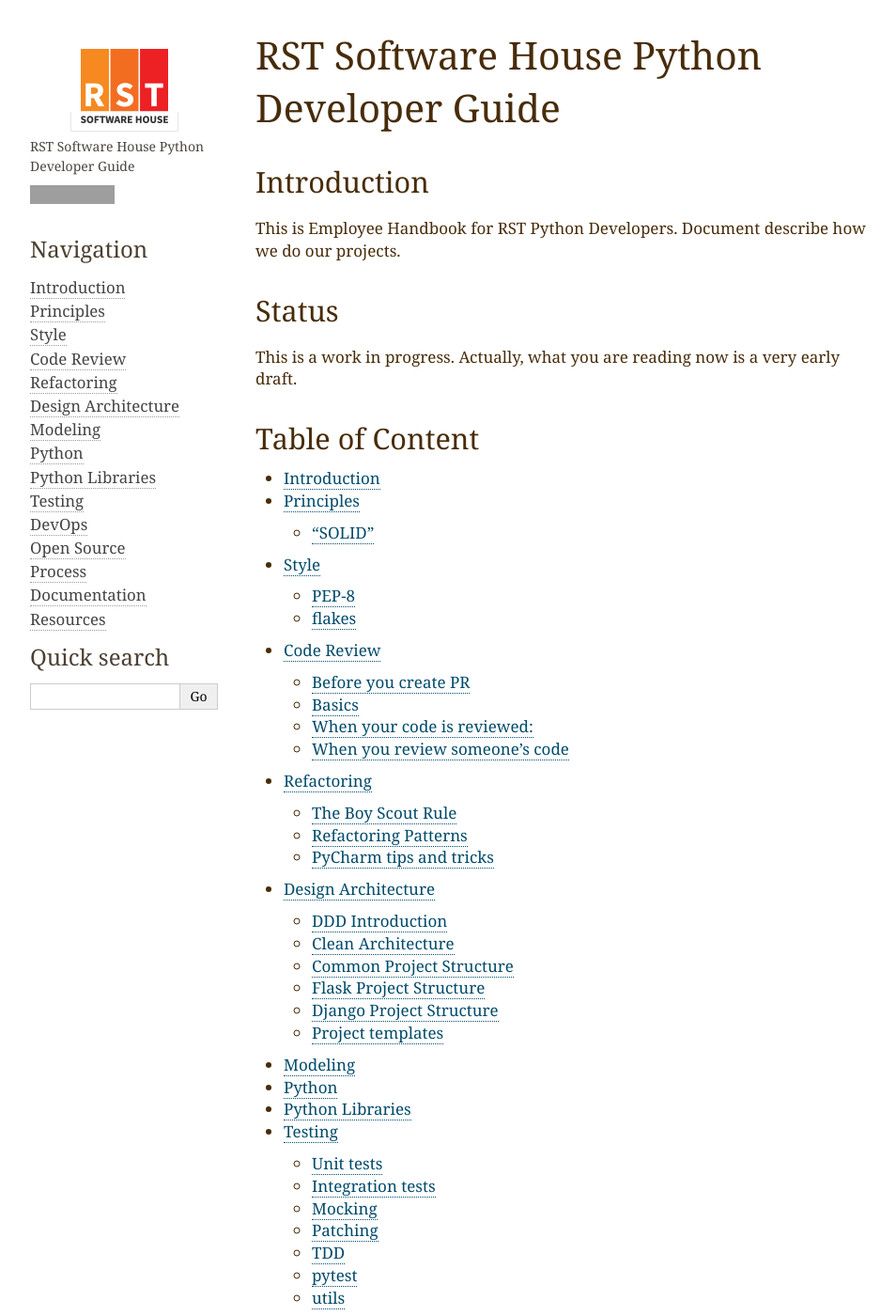
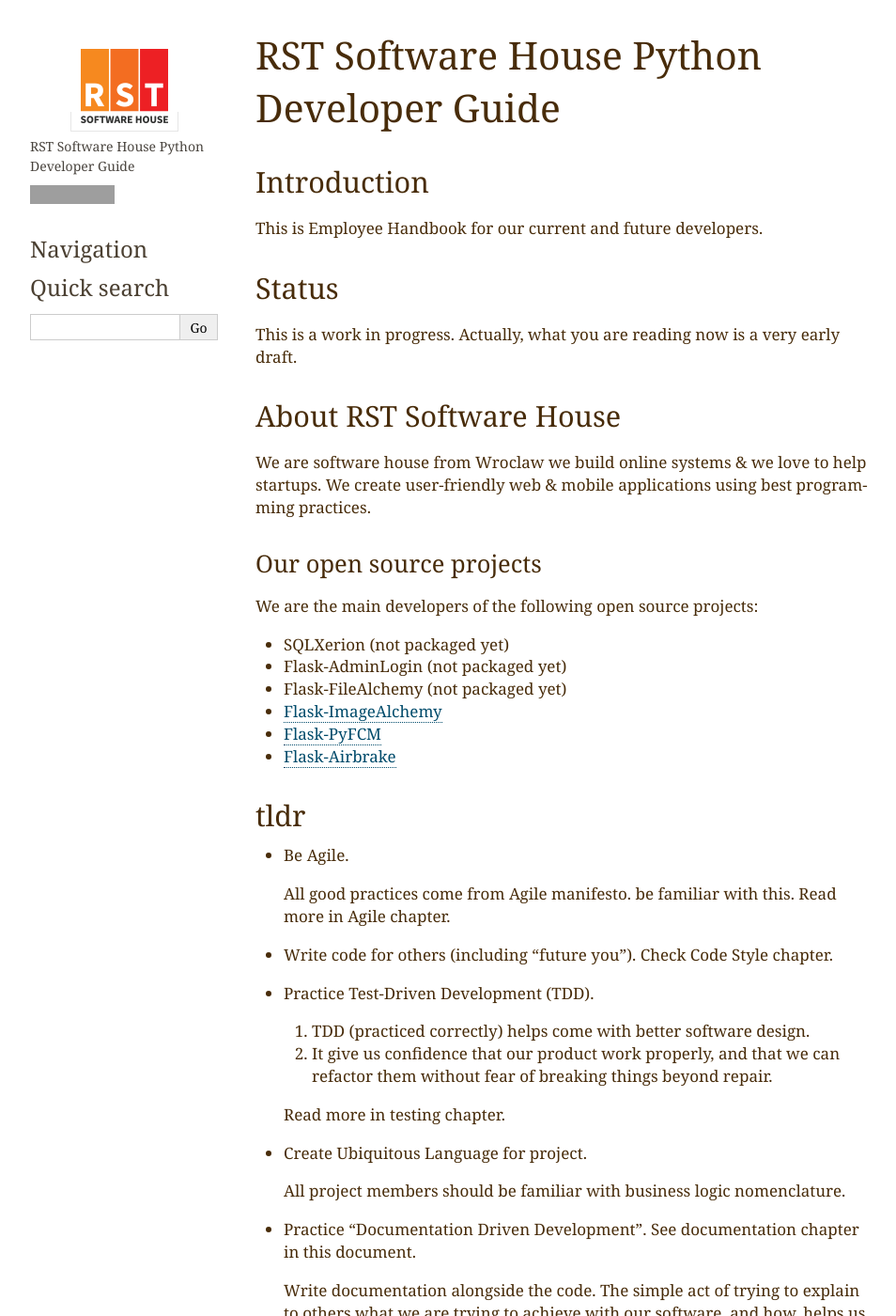
Before and after one commit to rstit/rst-developer-guide, a Sphinx documentation site: the page built from source/index.rst, in a window 1280 px wide and 1400 px high. Shown: the whole window at 94% size, without its empty margins (148-1102 px from the left). Built offline with Sphinx 7.4.7, drawn with Linux system fonts in a browser that asks for light colours; some of the changed text lies outside the part shown; grey boxes are pictures that could not be loaded.

Commit message:
content and style

```diff
--- a/source/contents.rst.inc
+++ b/source/contents.rst.inc
@@ -1,33 +1,59 @@
 Introduction
 ------------
 
-This is Employee Handbook for RST Python Developers. Document describe how we do our projects.
+This is Employee Handbook for our current and future developers.
 
 Status
 ------------
 This is a work in progress. Actually, what you are reading now is a very early draft.
 
-
-Table of Content
+About RST Software House
 ------------
+We are software house from Wroclaw we build online systems & we love to help startups. We create user-friendly web & mobile applications using best programming practices.
 
 
-.. toctree::
-   :maxdepth: 2
+Our open source projects
+~~~~~~~~~~~~~~~~~~~~~~~~
 
-   intro
-   principles
-   style
-   code-review
-   refactor
-   design-architecture
-   modeling
-   python
-   python-libraries
-   testing
-   devops
-   open-source
-   agile
-   documentation
-   tools
-   resources
+We are the main developers of the following open source projects:
+
+- SQLXerion (not packaged yet)
+- Flask-AdminLogin (not packaged yet)
+- Flask-FileAlchemy (not packaged yet)
+- `Flask-ImageAlchemy <https://github.com/rstit/flask-image-alchemy>`_
+- `Flask-PyFCM <https://github.com/rstit/flask-pyfcm>`_
+- `Flask-Airbrake <https://github.com/rstit/flask-airbrake>`_
+
+
+tldr
+----------
+
+- Be Agile.
+
+  All good practices come from Agile manifesto. be familiar with this. Read more in Agile chapter.
+
+- Write code for others (including "future you"). Check Code Style chapter.
+
+- Practice Test-Driven Development (TDD).
+
+  1. TDD (practiced correctly) helps come with better software design.
+  2. It give us confidence that our product work properly, and that we can refactor them without fear of breaking things beyond repair.
+
+  Read more in testing chapter.
+
+- Create Ubiquitous Language for project.
+
+  All project members should be familiar with business logic nomenclature.
+
+- Practice "Documentation Driven Development".
+  See documentation chapter in this document.
+
+  Write documentation alongside the code. The simple act of trying to explain to others what we are trying to achieve with our software, and how, helps us clarify our thinking. If it's too hard to explain, then it's probably badly architected, designed or implemented.
+
+- Practice Domain Driven Design (DDD).
+
+  See the Architecture chapter in this document.
+
+- Use on click test and deploy.
+
+  We use docker for CI and deployment configuration. Read DevOps chapter for more information
```
Also changed, not shown: source/style.rst (+11 -2 lines).
